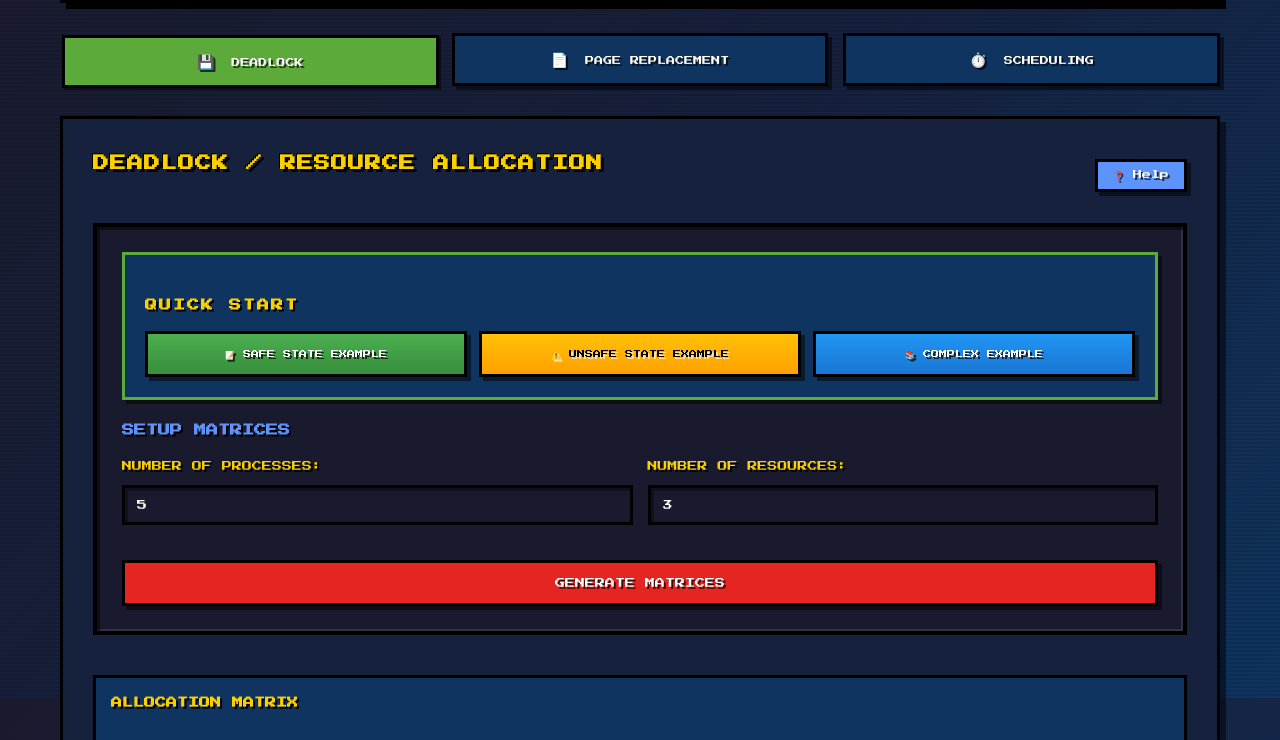
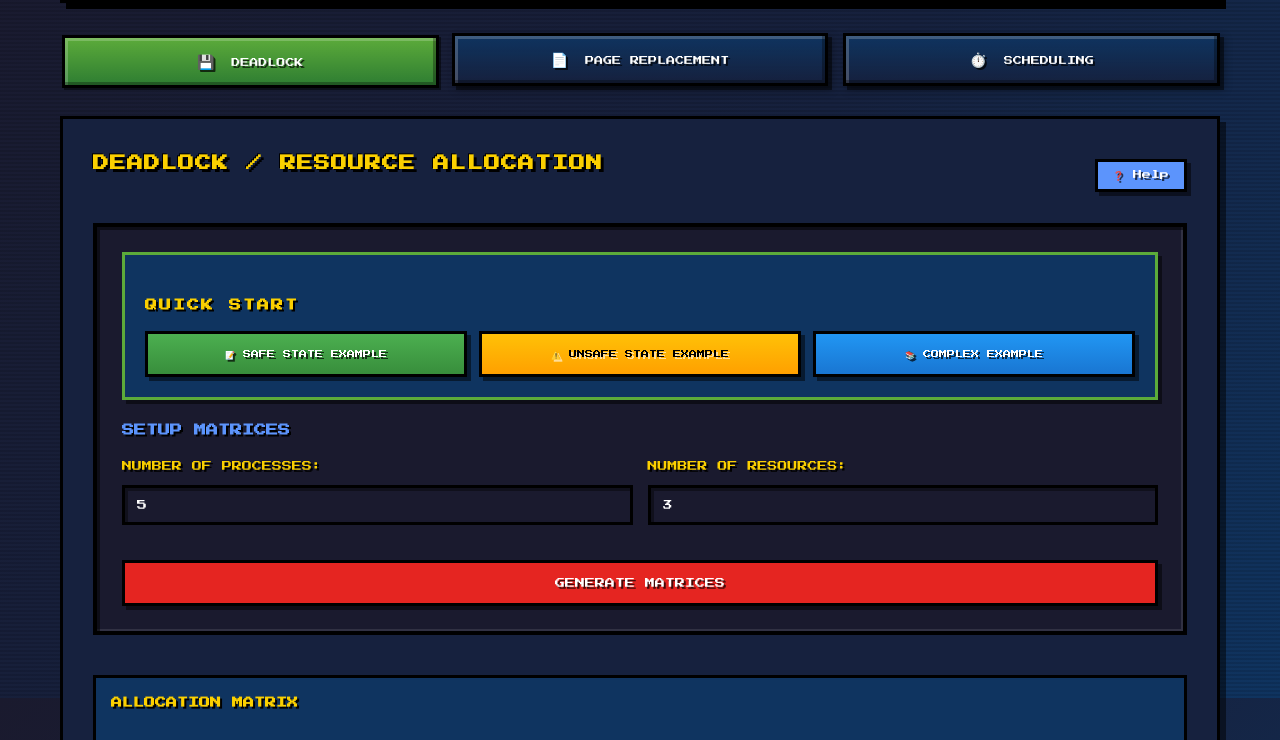
Before and after one commit to Ren-code23/os-simulator, a plain HTML site: page dashboard.html in a window 1280 px wide. Shown: the part 102-842 px from the top of the page. Drawn offline with Linux system fonts and the light colour scheme; sample sign-in values are in the browser's storage.

Commit message:
Fix: add favicon, apply gradient + shine effect to navigation buttons

```diff
--- a/css/8bit-style-enhanced.css
+++ b/css/8bit-style-enhanced.css
@@ -247,35 +247,64 @@ header h1 {
     padding: 15px 25px;
     border: 3px solid var(--border-black);
     border-radius: 0px;
-    background: var(--bg-light);
+    background: linear-gradient(180deg, var(--bg-light) 0%, rgba(22, 33, 62, 0.9) 100%);
     color: var(--text-white);
     font-family: 'Press Start 2P', cursive;
     font-size: 9px;
     cursor: pointer;
     text-transform: uppercase;
     text-shadow: 2px 2px 0 rgba(0, 0, 0, 0.7);
-    box-shadow: 4px 4px 0 rgba(0, 0, 0, 0.5);
-    transition: all 0.1s;
+    box-shadow:
+        inset -3px -3px 0 rgba(0, 0, 0, 0.3),
+        inset 3px 3px 0 rgba(255, 255, 255, 0.2),
+        4px 4px 0 rgba(0, 0, 0, 0.5),
+        4px 4px 8px rgba(0, 0, 0, 0.3);
+    transition: all 0.15s ease;
     flex: 1;
     min-width: 150px;
+    position: relative;
+    overflow: hidden;
+}
+
+.nav-btn::before {
+    content: '';
+    position: absolute;
+    top: 0;
+    left: -100%;
+    width: 100%;
+    height: 100%;
+    background: linear-gradient(90deg, transparent, rgba(255, 255, 255, 0.3), transparent);
+    transition: left 0.5s;
+}
+
+.nav-btn:hover::before {
+    left: 100%;
 }
 
 .nav-btn:hover {
     transform: translate(2px, 2px);
-    box-shadow: 2px 2px 0 rgba(0, 0, 0, 0.5);
-    background: var(--mario-blue);
+    box-shadow:
+        inset -3px -3px 0 rgba(0, 0, 0, 0.4),
+        inset 3px 3px 0 rgba(255, 255, 255, 0.3),
+        2px 2px 0 rgba(0, 0, 0, 0.5),
+        2px 2px 8px rgba(0, 0, 0, 0.5);
+    background: linear-gradient(180deg, var(--mario-blue) 0%, #0a5c8a 100%);
 }
 
 .nav-btn:active {
     transform: translate(4px, 4px);
-    box-shadow: none;
+    box-shadow:
+        inset 0 2px 4px rgba(0, 0, 0, 0.5);
 }
 
 .nav-btn.active {
-    background: var(--mario-green);
+    background: linear-gradient(180deg, var(--mario-green) 0%, #2e7d32 100%);
     color: var(--text-white);
     transform: translate(2px, 2px);
-    box-shadow: 2px 2px 0 rgba(0, 0, 0, 0.5);
+    box-shadow:
+        inset -3px -3px 0 rgba(0, 0, 0, 0.3),
+        inset 3px 3px 0 rgba(255, 255, 255, 0.2),
+        2px 2px 0 rgba(0, 0, 0, 0.5);
 }
 
 /* Content Sections */
```
Also changed, not shown: dashboard.html (+1 -0 lines), index.html (+1 -0 lines).
